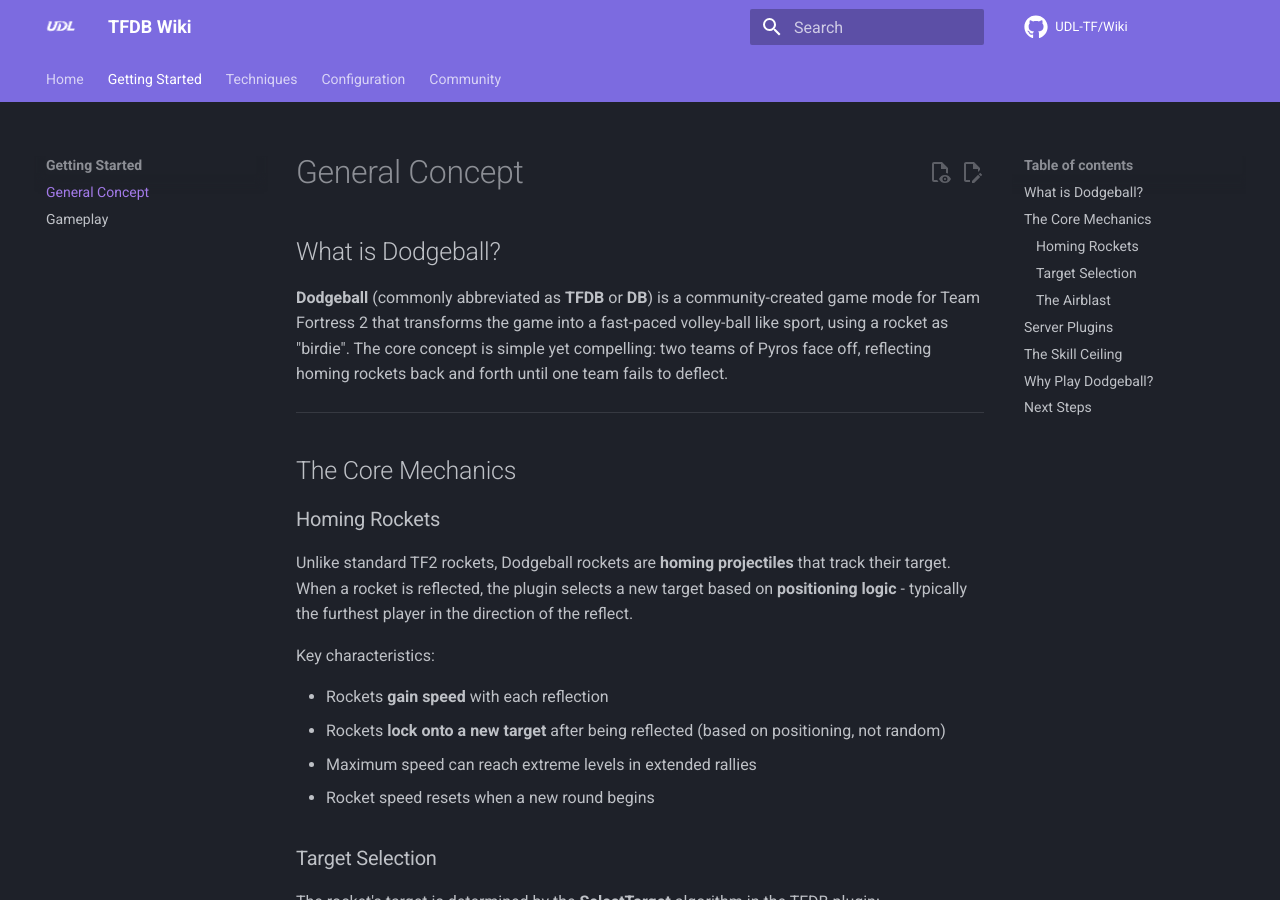
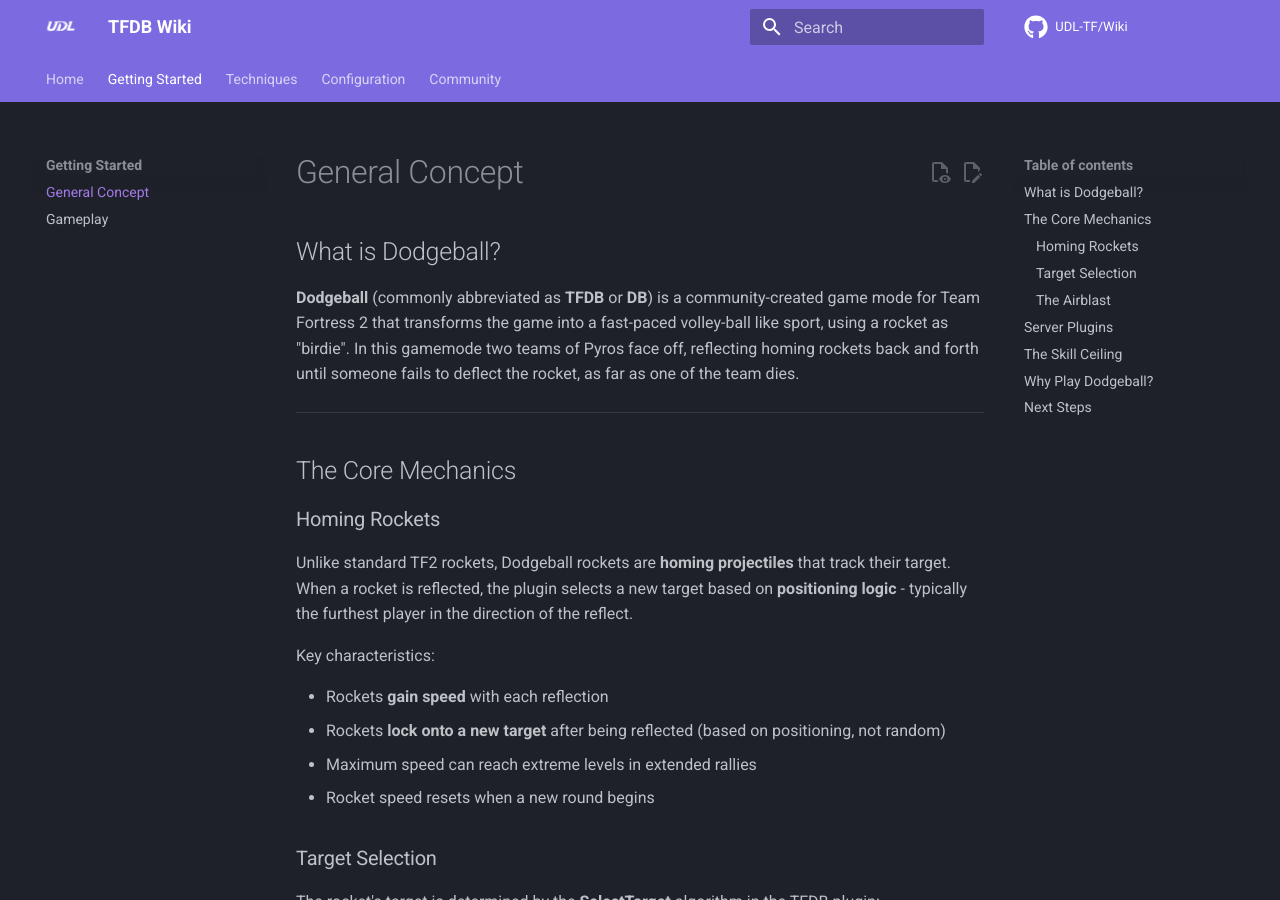
Before and after one commit to UDL-TF/Wiki, an MkDocs documentation site: the page built from docs/getting-started/general-concept.md, in a window 1280 px wide and 900 px high. Built offline with MkDocs 1.6.1 and Material for MkDocs 9.7.7, drawn with Linux system fonts in a browser that asks for light colours; comment, search, counter and statistics services are not loaded.

Commit message:
Update Dodgeball description for clarity
Clarified the description of the Dodgeball game mode.

```diff
--- a/docs/getting-started/general-concept.md
+++ b/docs/getting-started/general-concept.md
@@ -2,7 +2,7 @@
 
 ## What is Dodgeball?
 
-**Dodgeball** (commonly abbreviated as **TFDB** or **DB**) is a community-created game mode for Team Fortress 2 that transforms the game into a fast-paced volley-ball like sport, using a rocket as "birdie". The core concept is simple yet compelling: two teams of Pyros face off, reflecting homing rockets back and forth until one team fails to deflect.
+**Dodgeball** (commonly abbreviated as **TFDB** or **DB**) is a community-created game mode for Team Fortress 2 that transforms the game into a fast-paced volley-ball like sport, using a rocket as "birdie". In this gamemode two teams of Pyros face off, reflecting homing rockets back and forth until someone fails to deflect the rocket, as far as one of the team dies.
 
 ---
 
```
